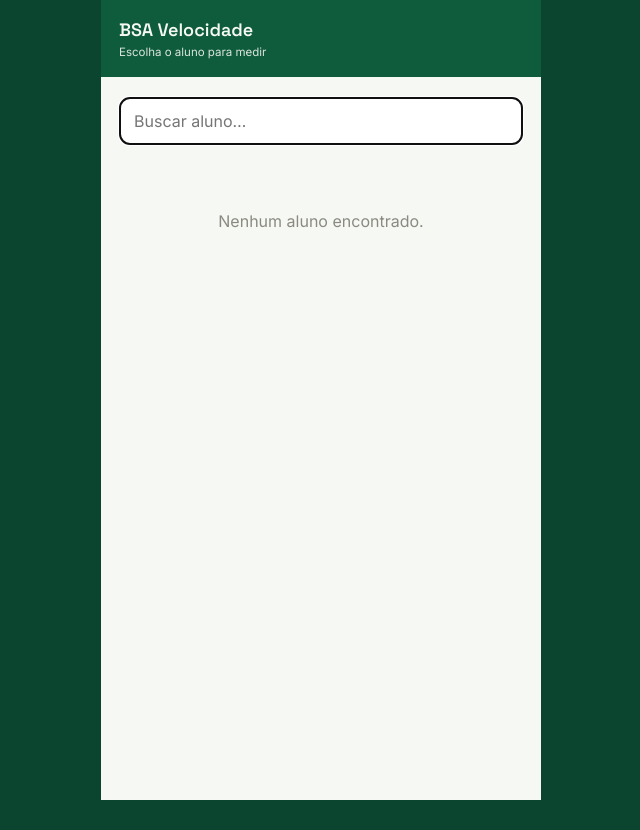
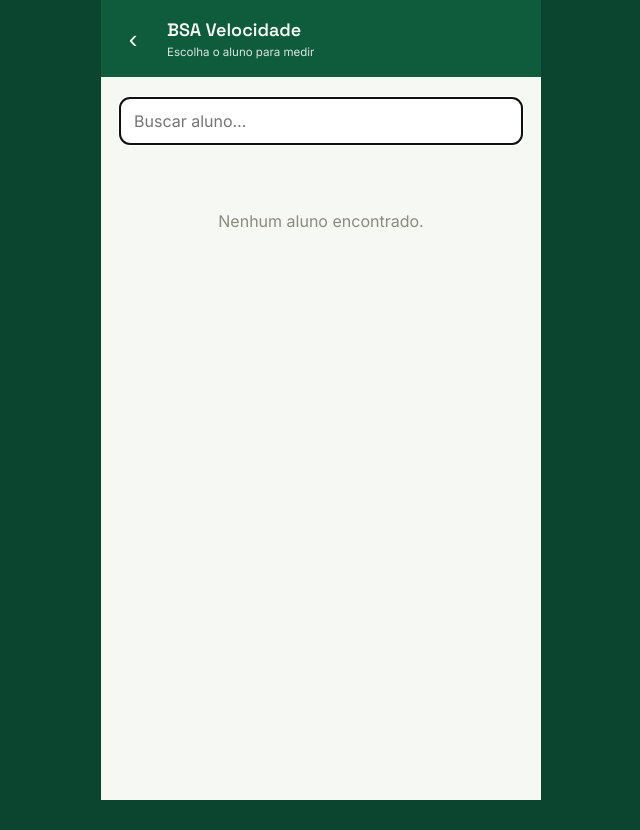
Before and after one commit to prcota57/bsa-velocidade, a plain HTML site: page index.html in a window 1280 px wide. Shown: the whole page, without its empty margins (319-959 px from the left). Drawn offline with Linux system fonts and the light colour scheme; no server answers.

Commit message:
Fix: fallback quando sem historico + botao visivel na tela inicial

```diff
--- a/index.html
+++ b/index.html
@@ -367,9 +367,9 @@ function resetRun(){
 
 /* ---------- render ---------- */
 function goBack(){
-  if(state.screen === 'medir'){ stopCamera(); state.screen = 'home'; state.currentStudentId = null; }
-  else if(state.screen === 'historico'){ state.screen = 'medir'; }
-  render();
+  if(state.screen === 'medir'){ stopCamera(); state.screen = 'home'; state.currentStudentId = null; render(); }
+  else if(state.screen === 'historico'){ state.screen = 'medir'; render(); }
+  else { exitOrBack(); }
 }
 function setHeader(title, sub, showBack){
   document.getElementById('headerTitle').textContent = title;
@@ -394,7 +394,7 @@ function render(){
 }
 
 function renderHome(main){
-  setHeader('BSA Velocidade','Escolha o aluno para medir', false);
+  setHeader('BSA Velocidade','Escolha o aluno para medir', true);
   var q = (document.getElementById('searchInput') && document.getElementById('searchInput').value || '').toLowerCase();
   var list = state.students.filter(function(s){ return !q || s.name.toLowerCase().indexOf(q) > -1; });
   var html = '<div class="search-wrap"><input id="searchInput" type="text" placeholder="Buscar aluno…" oninput="renderHome(document.getElementById(\'main\'))" value="'+escapeHtml(document.getElementById('searchInput')?document.getElementById('searchInput').value:'')+'"></div>';
@@ -568,6 +568,7 @@ function exitOrBack(){
   setTimeout(function(){
     if(state.screen !== 'home'){ goBack(); }
     else if(window.history.length > 1){ window.history.back(); }
+    else { window.location.href = 'https://prcota57.github.io/BSA-cadastro/'; }
   }, 400);
 }
 document.addEventListener('pointerdown', function(e){
```
